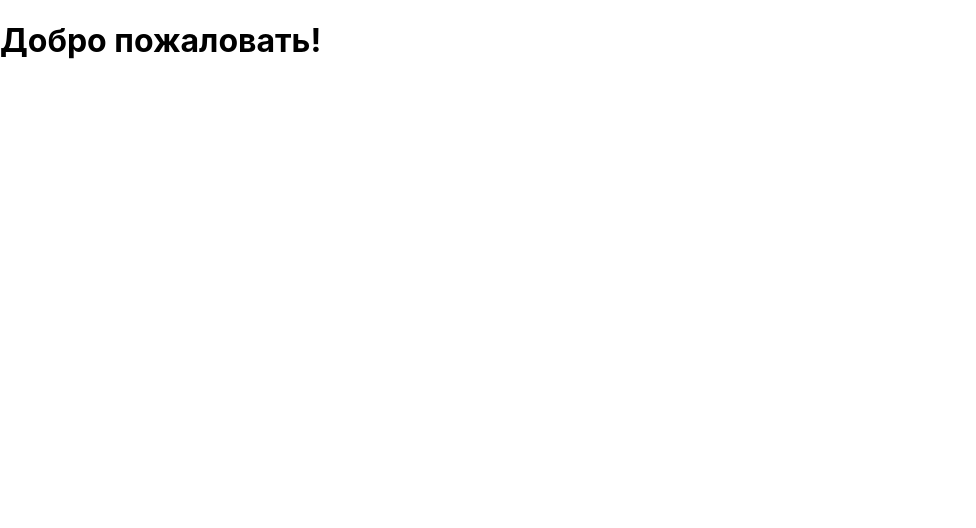
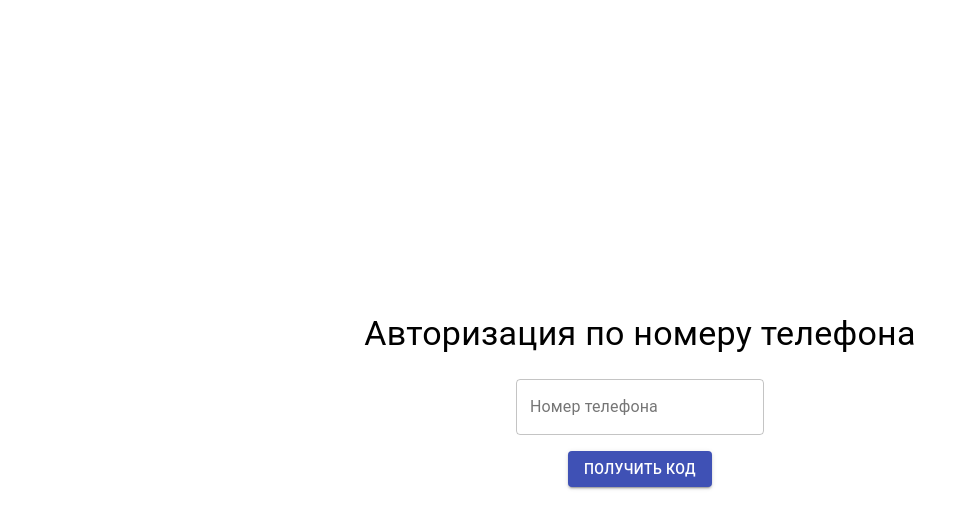
Before and after one commit to llummin/pharmacy, a React (Create React App) app in the folder frontend/: page / in a window 1280 px wide. Shown: the top 528 px of the page, without its empty margins (0-976 px from the left). Built offline with nearby package versions, Linux system fonts and the light colour scheme.

Commit message:
страница авторизации по номеру телефона

```diff
--- a/frontend/package.json
+++ b/frontend/package.json
@@ -14,7 +14,8 @@
     "react-dom": "^18.2.0",
     "react-scripts": "5.0.1",
     "typescript": "^4.9.5",
-    "web-vitals": "^2.1.4"
+    "web-vitals": "^2.1.4",
+    "@material-ui/core": "^4.12.4"
   },
   "scripts": {
     "start": "react-scripts start",
--- a/frontend/src/components/App.tsx
+++ b/frontend/src/components/App.tsx
@@ -1,10 +1,12 @@
 import React from 'react';
-import './styles/App.css';
+import PhoneAuthPage from '../pages/PhoneAuthPage';
 
 function App() {
-  return (
-    <h1>Добро пожаловать!</h1>
-  );
+	return (
+		<div className="App">
+			<PhoneAuthPage/>
+		</div>
+	);
 }
 
 export default App;
--- /dev/null
+++ b/frontend/src/pages/PhoneAuthPage.tsx
@@ -0,0 +1,92 @@
+import React, {useState} from "react";
+import {
+	Button,
+	Container,
+	TextField,
+	Typography,
+	makeStyles,
+} from "@material-ui/core";
+
+const useStyles = makeStyles((theme) => ({
+	container: {
+		display: "flex",
+		flexDirection: "column",
+		alignItems: "center",
+		justifyContent: "center",
+		height: "100vh",
+	},
+	title: {
+		marginBottom: theme.spacing(3),
+	},
+	form: {
+		display: "flex",
+		flexDirection: "column",
+		alignItems: "center",
+	},
+	input: {
+		marginBottom: theme.spacing(2),
+	},
+}));
+
+const PhoneAuthPage = () => {
+	const [phoneNumber, setPhoneNumber] = useState("");
+	const [code, setCode] = useState("");
+	const [isCodeSent, setIsCodeSent] = useState(false);
+	const classes = useStyles();
+
+	const handlePhoneSubmit = (event: React.FormEvent<HTMLFormElement>) => {
+		event.preventDefault();
+		// TODO: Необходимо отправить номер телефона на сервер и получить код
+		setIsCodeSent(true);
+	};
+
+	const handleCodeSubmit = (event: React.FormEvent<HTMLFormElement>) => {
+		event.preventDefault();
+		// TODO: Необходимо отправить номер телефона и введенный код на сервер для проверки
+	};
+
+	const renderPhoneForm = () => {
+		return (
+			<form className={classes.form} onSubmit={handlePhoneSubmit}>
+				<TextField
+					className={classes.input}
+					label="Номер телефона"
+					variant="outlined"
+					value={phoneNumber}
+					onChange={(event) => setPhoneNumber(event.target.value)}
+				/>
+				<Button variant="contained" color="primary" type="submit">
+					Получить код
+				</Button>
+			</form>
+		);
+	};
+
+	const renderCodeForm = () => {
+		return (
+			<form className={classes.form} onSubmit={handleCodeSubmit}>
+				<TextField
+					className={classes.input}
+					label="Код из СМС"
+					variant="outlined"
+					value={code}
+					onChange={(event) => setCode(event.target.value)}
+				/>
+				<Button variant="contained" color="primary" type="submit">
+					Войти
+				</Button>
+			</form>
+		);
+	};
+
+	return (
+		<Container className={classes.container}>
+			<Typography variant="h4" className={classes.title}>
+				Авторизация по номеру телефона
+			</Typography>
+			{isCodeSent ? renderCodeForm() : renderPhoneForm()}
+		</Container>
+	);
+};
+
+export default PhoneAuthPage;
```
Also changed, not shown: frontend/public/index.html (+1 -21 lines), 1 other file (tests, documents, lock files or other folders).
